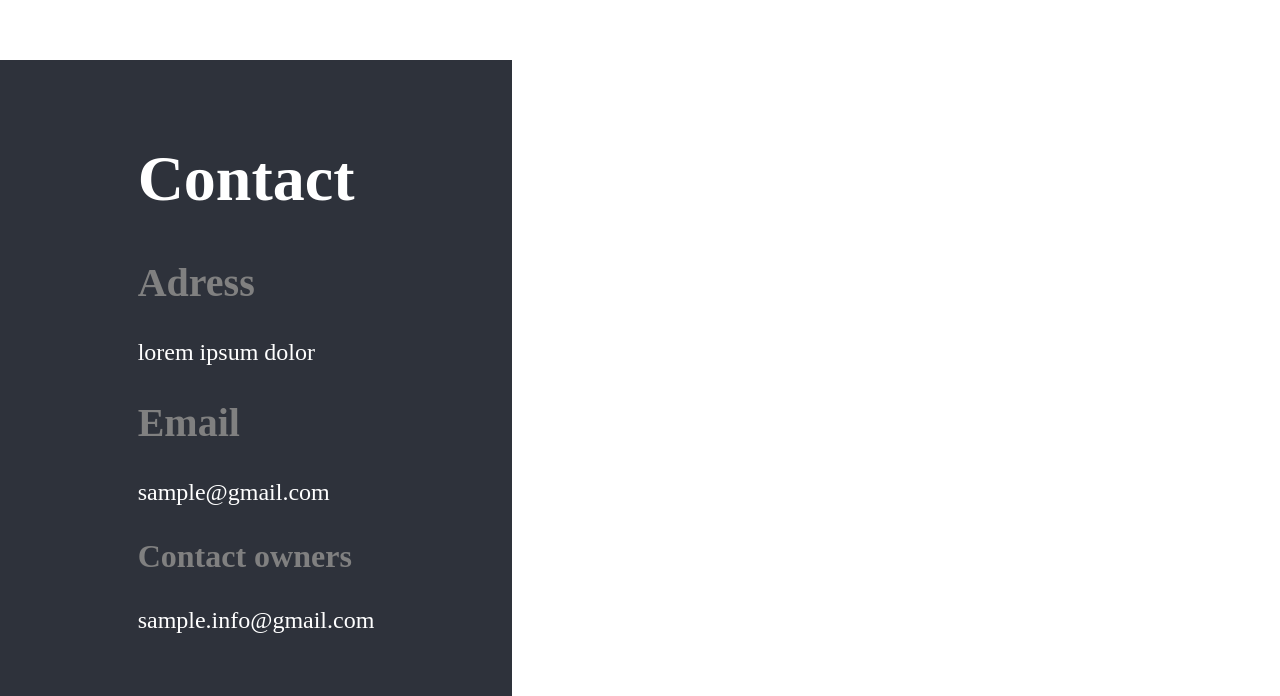
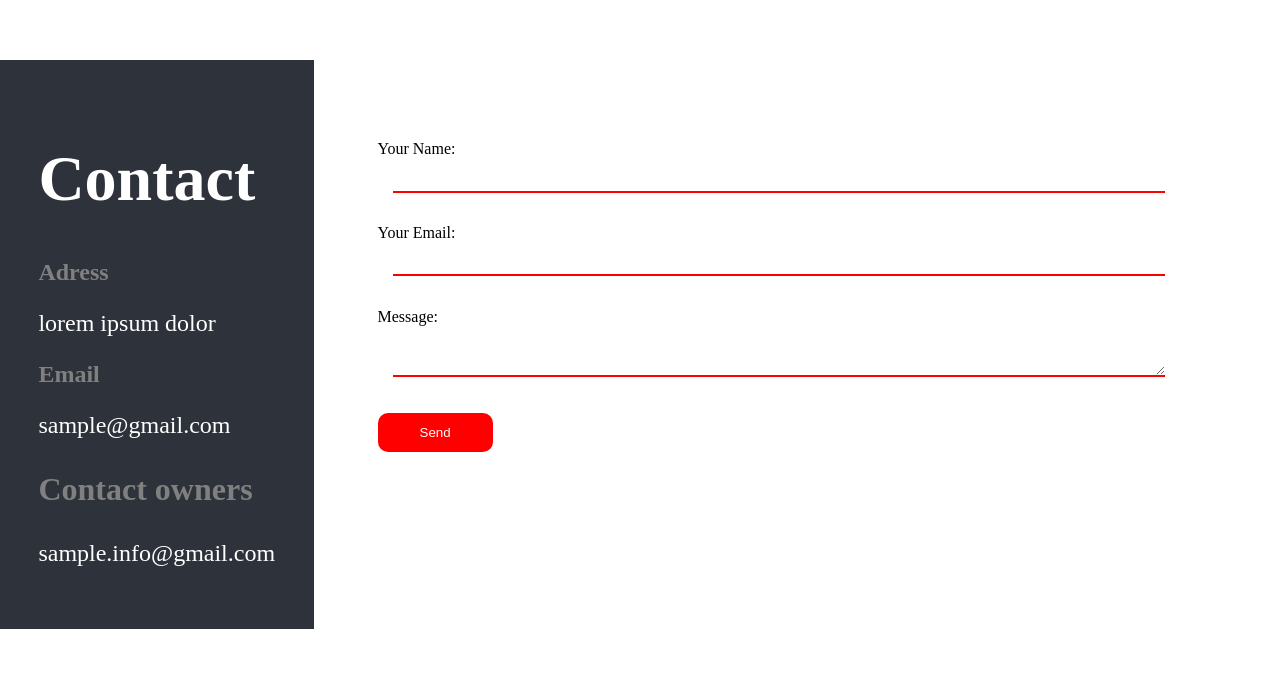
Before and after one commit to Robson456/Gatsby_, a Gatsby site: page / in a window 1280 px wide. Shown: the part 4253-4949 px from the top of the page. After the commit the page ends 4882 px from the top, so only its background shows below. Built offline with nearby package versions, Linux system fonts and the light colour scheme; Gatsby itself is replaced by a stand-in of ours.

Commit message:
add contact form

```diff
--- a/src/components/contact/index.js
+++ b/src/components/contact/index.js
@@ -16,6 +16,23 @@ export default class index extends Component {
 
 
         </El.Wrapper>
+        <El.ContactWrapper>
+
+        <form name="contact" method="POST" data-netlify="true">
+          <p>
+            <label>Your Name: <input type="text" name="name" /></label>
+          </p>
+          <p>
+            <label>Your Email: <input type="email" name="email" /></label>
+          </p>
+          <p>
+            <label>Message: <textarea name="message"></textarea></label>
+          </p>
+          <p>
+            <button type="submit">Send</button>
+          </p>
+        </form>
+        </El.ContactWrapper>
 
       </El.MainWrapper>
     )
--- a/src/components/contact/style.js
+++ b/src/components/contact/style.js
@@ -1,23 +1,28 @@
 import styled from 'styled-components'
 
 export const MainWrapper = styled.div`
-    background: #2E323B;
 display: flex;
-    justify-content: space-around;
-    width: 40%;
-    padding: 3% 0;
-
+flex-wrap: wrap;
+jutify-content: space-around;
 @media(max-width: 767px){
     width: 100%;
 
 }
+
 `;
 export const Wrapper = styled.div`
+    background: #2E323B;
     color: white;
+    padding: 3% 3%;
+    @media(max-width: 440px){
+        width: 100%;
+
+    }
+
     h1{
         font-size:4rem;
     }
-        h2{
+        h2{a
             font-size:2.5rem;
             color: grey;
         }
@@ -30,3 +35,45 @@ export const MainWrapper = styled.div`
         }
 
 `;
+export const ContactWrapper = styled.div`
+        padding: 5%;
+        // background: red;
+        @media(max-width: 440px){
+            width: 100%;
+
+        }
+        @media(min-width: 767px){
+            width: 60%;
+        }
+        input[type=text]{
+            width: 100%;
+            display: inline-block;
+            margin: 2%;
+            border: none;
+            border-bottom: 2px solid red;
+        }
+        input[type=email]{
+            width: 100%;
+            display: inline-block;
+            margin: 2%;
+            border: none;
+            border-bottom: 2px solid red;
+        }
+        textarea{
+            width: 100%;
+            display: inline-block;
+            margin: 2%;
+            border: none;
+            border-bottom: 2px solid red;
+        }
+          button{
+            background-color: red;
+            width: 15%;
+            color: white;
+            padding: 12px 20px;
+            border: none;
+            border-radius: 10px;
+            cursor: pointer;
+          }
+
+`;
```
Lines whose indentation alone changed are shown as unchanged.
